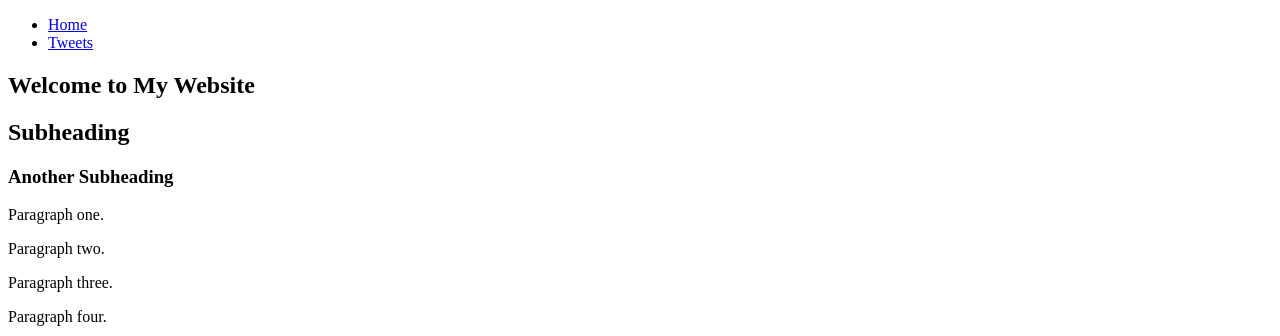
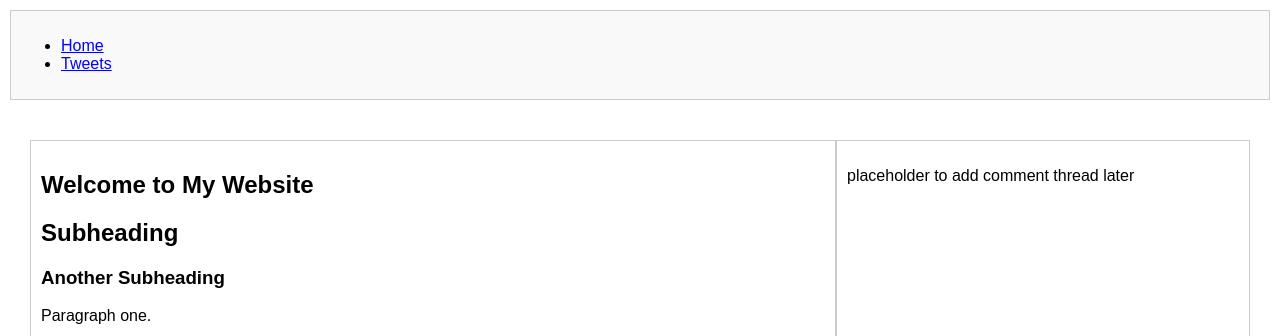
Before and after one commit to feranmireal/alx_html_css, a plain HTML site: page css_basic/index.html in a window 1280 px wide. Shown: the top 336 px of the page. Drawn offline with Linux system fonts and the light colour scheme; grey boxes are pictures that could not be loaded.

Commit message:
Apply flexbox layout to index and tweets pages

```diff
--- a/css_basic/index.html
+++ b/css_basic/index.html
@@ -2,6 +2,8 @@
 <html>
 <head>
   <title>My Homepage</title>
+  <link href="base.css" rel="stylesheet">
+  <link href="styles.css" rel="stylesheet">
 </head>
 <body>
 
--- a/css_basic/styles.css
+++ b/css_basic/styles.css
@@ -0,0 +1,36 @@
+/* Make body a vertical flex container */
+body {
+  display: flex;
+  flex-direction: column;
+  height: 100vh;
+  margin: 0;
+}
+
+/* Make main a horizontal flex container */
+main {
+  display: flex;
+  flex-direction: row;
+  flex: auto;
+}
+
+/* Split the content: article 2/3, aside 1/3 */
+article {
+  flex: 2;
+  overflow-y: auto;
+  padding: 10px;
+  border: 1px solid #ccc;
+}
+
+aside {
+  flex: 1;
+  overflow-y: auto;
+  padding: 10px;
+  border: 1px solid #ccc;
+}
+
+/* Optional: give header and footer some spacing and border */
+header, footer {
+  padding: 10px;
+  background-color: #f9f9f9;
+  border: 1px solid #ccc;
+}
```
